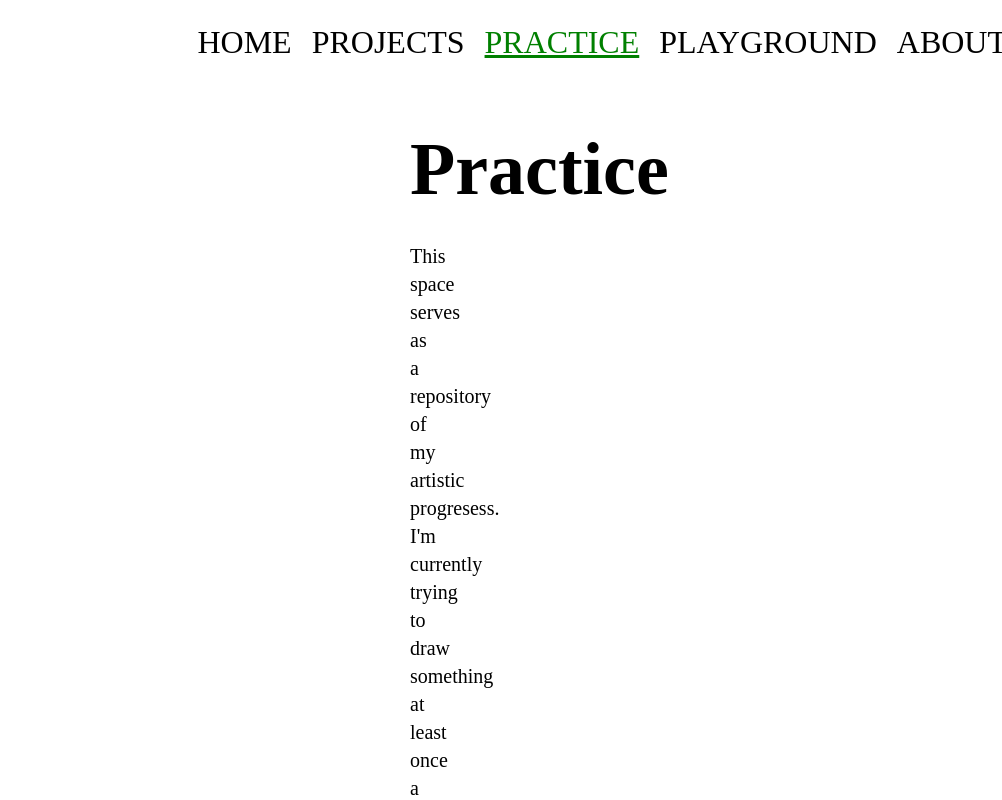
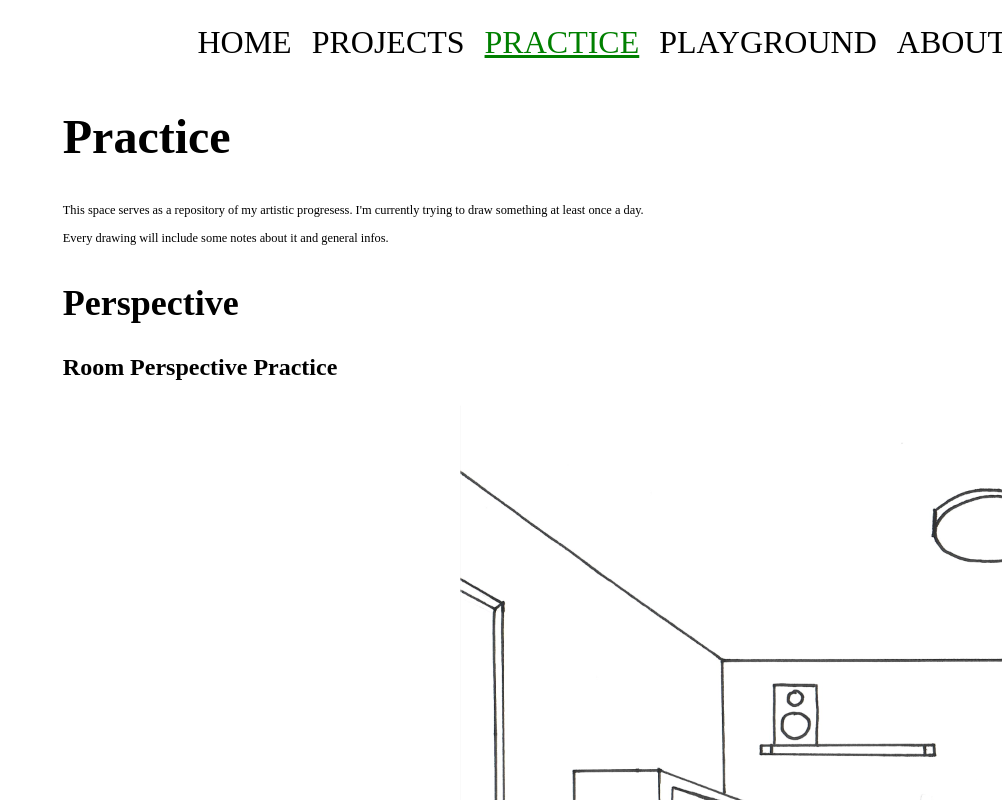
Before and after one commit to iacopoturano/site, a plain HTML site: page practice.html in a window 1280 px wide. Shown: the top 800 px of the page, without its empty margins (278-1280 px from the left). Drawn offline with Linux system fonts and the light colour scheme.

Commit message:
Margin viewport should be fixed. This is a test.

```diff
--- a/style/index.css
+++ b/style/index.css
@@ -5,33 +5,64 @@ body {
 /*Page Title Style*/
 .title {
     color: black;
-    font-size: 74px;
-    margin-left: 680px;
+
+    font-size: 6vh;
+
+    /*font-size: 74px;*/
+
+    margin-left: 26vw;
+    margin-right: 26vw;
+
+    /*margin-left: 680px;
     margin-bottom: 30px;
+    */
 }
 
 /*Page Subtitle Style*/
 .subtitle {
     color: black;
-    font-size: 55px;
-    margin-left: 680px;
+
+    font-size: 4.5vh;
+
+    /*font-size: 55px;*/
+
+    margin-left: 26vw;
+
+    /*margin-left: 680px;
     margin-bottom: 5px;
+    */
 }
 
 /*Page Subtitle2 Style*/
 .subtitle2 {
     color: black;
-    font-size: 40px;
-    margin-left: 680px;
+
+    font-size: 3vh;
+
+    /*font-size: 40px;*/
+
+    margin-left: 26vw;
+
+    /*margin-left: 680px;
     margin-bottom: 5px;
+    */
 }
 
 /*Plain Text*/
 .text {
     color: black;
-    font-size: 20px;
-    margin-right: 780px;
+
+    font-size: 1.55vh;
+
+    /*font-size: 20px;*/
+
+    margin-left: 26vw;
+    margin-right: 26vw;
+
+    /*margin-right: 780px;
     margin-left: 680px;
+    */
+
     margin-top: 5px;
     line-height: 28px;
 }
```
